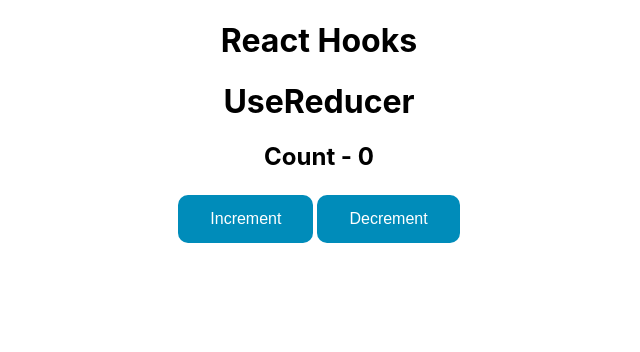
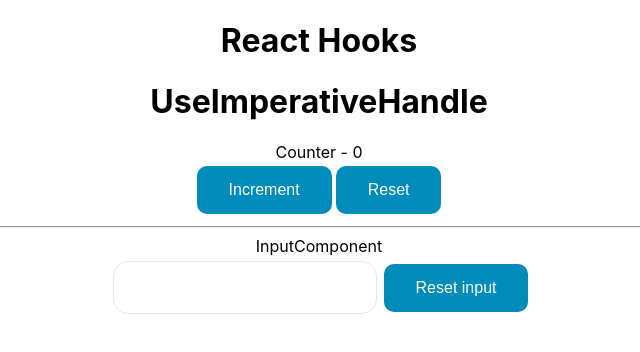
Before and after one commit to akshaySen08/react-hooks-2024, a React (Create React App) app: page / in a window 1280 px wide. Shown: the top 352 px of the page, without its empty margins (321-961 px from the left). Built offline with nearby package versions, Linux system fonts and the light colour scheme.

Commit message:
UseImperativeHandle - syntax and usecase

```diff
--- a/src/App.jsx
+++ b/src/App.jsx
@@ -5,6 +5,7 @@
 import UseContextComponent from './Hooks/UseContext/UseContext';
 import UseRefComponent from './Hooks/UseRef';
 import UseReducerComponent from './Hooks/UseReducer';
+import UseImperativeHandleComponent from './Hooks/UseImperativeHandle/UseImperativeHandle';
 
 function App() {
   return (
@@ -15,7 +16,8 @@
       {/* <UseCallBackComponent></UseCallBackComponent> */}
       {/* <UseContextComponent /> */}
       {/* <UseRefComponent /> */}
-      <UseReducerComponent></UseReducerComponent>
+      {/* <UseReducerComponent></UseReducerComponent> */}
+      <UseImperativeHandleComponent />
     </div>
   );
 }
--- /dev/null
+++ b/src/Hooks/UseImperativeHandle/Counter.jsx
@@ -0,0 +1,17 @@
+import React, { forwardRef, useImperativeHandle, useState } from 'react'
+
+const Counter = forwardRef((props, ref) => {
+
+    const [count, setCount] = useState(0);
+
+    useImperativeHandle(ref, () => ({
+        increment: () => setCount(count + 1),
+        reset: () => setCount(0)
+    }), [count])
+
+    return (
+        <div>Counter - {count}</div>
+    )
+})
+
+export default Counter
--- /dev/null
+++ b/src/Hooks/UseImperativeHandle/Input.jsx
@@ -0,0 +1,19 @@
+import React, { forwardRef, useImperativeHandle, useState } from 'react'
+
+const Input = forwardRef((props, ref) => {
+
+    const [search, setSearch] = useState('');
+
+    useImperativeHandle(ref, () => ({
+        reset: () => setSearch('')
+    }), [search])
+    return (
+        <>
+            <div>InputComponent</div>
+            <input value={search} onChange={(e) => setSearch(e.target.value)}/>
+            {search}
+        </>
+    )
+})
+
+export default Input
--- /dev/null
+++ b/src/Hooks/UseImperativeHandle/UseImperativeHandle.jsx
@@ -0,0 +1,26 @@
+import React, { useRef } from 'react'
+import Counter from './Counter'
+import Input from './Input'
+
+const UseImperativeHandleComponent = () => {
+
+    const counterRef = useRef()
+    const inputRef = useRef()
+
+    return (
+        <>
+            <h1>UseImperativeHandle</h1>
+
+            <Counter ref={counterRef} />
+            <button onClick={() => counterRef.current.increment()}>Increment</button>
+            <button onClick={() => counterRef.current.reset()}>Reset</button>
+            <br></br>
+            <hr/>
+            <Input ref={inputRef} />
+            <button onClick={() => inputRef.current.reset()}>Reset input</button>
+        </>
+
+    )
+}
+
+export default UseImperativeHandleComponent
```
Also changed, not shown: public/UseImperativeHandle - syntax example.png (added), public/UseReducer - syntax and example 2.png (added).
